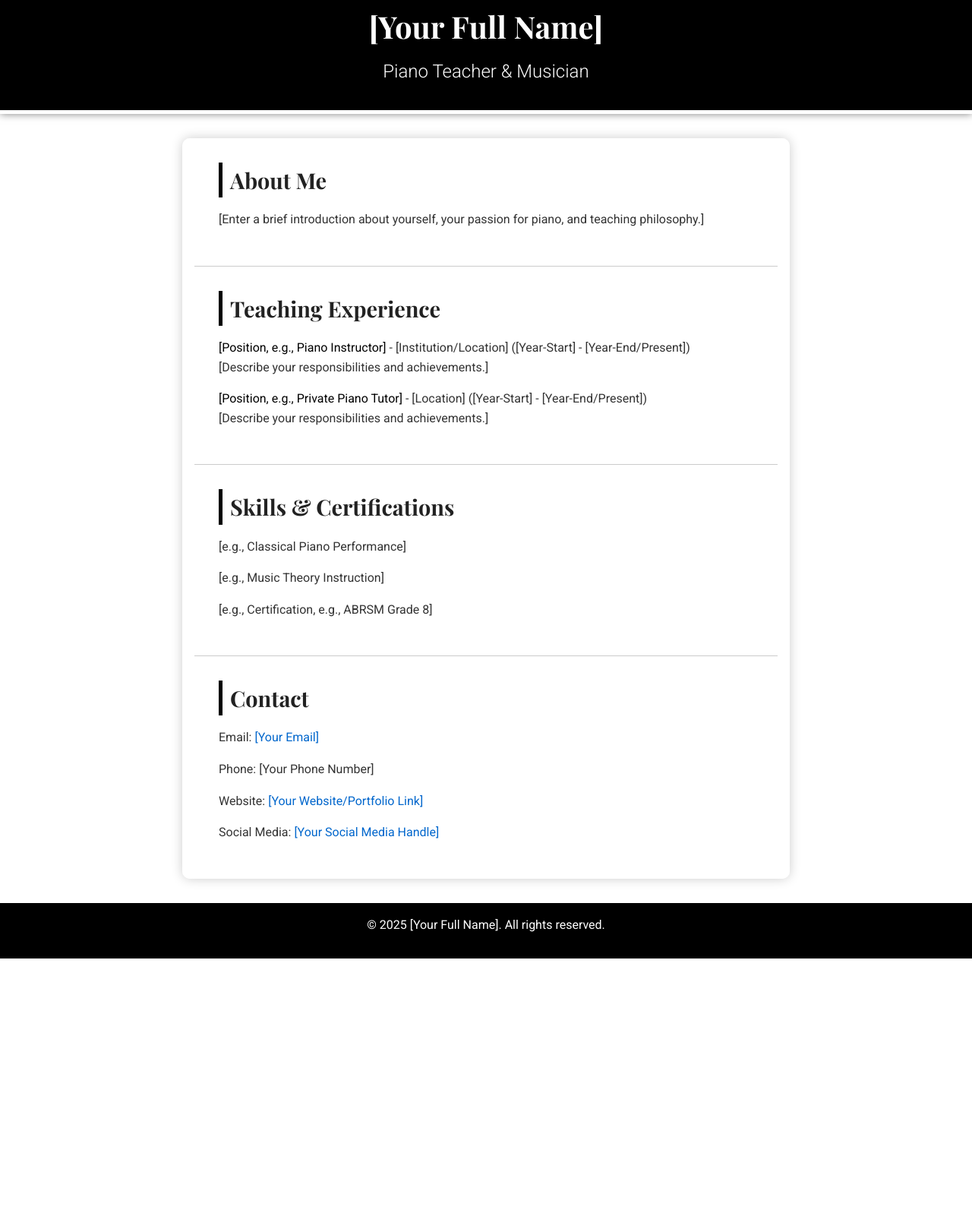
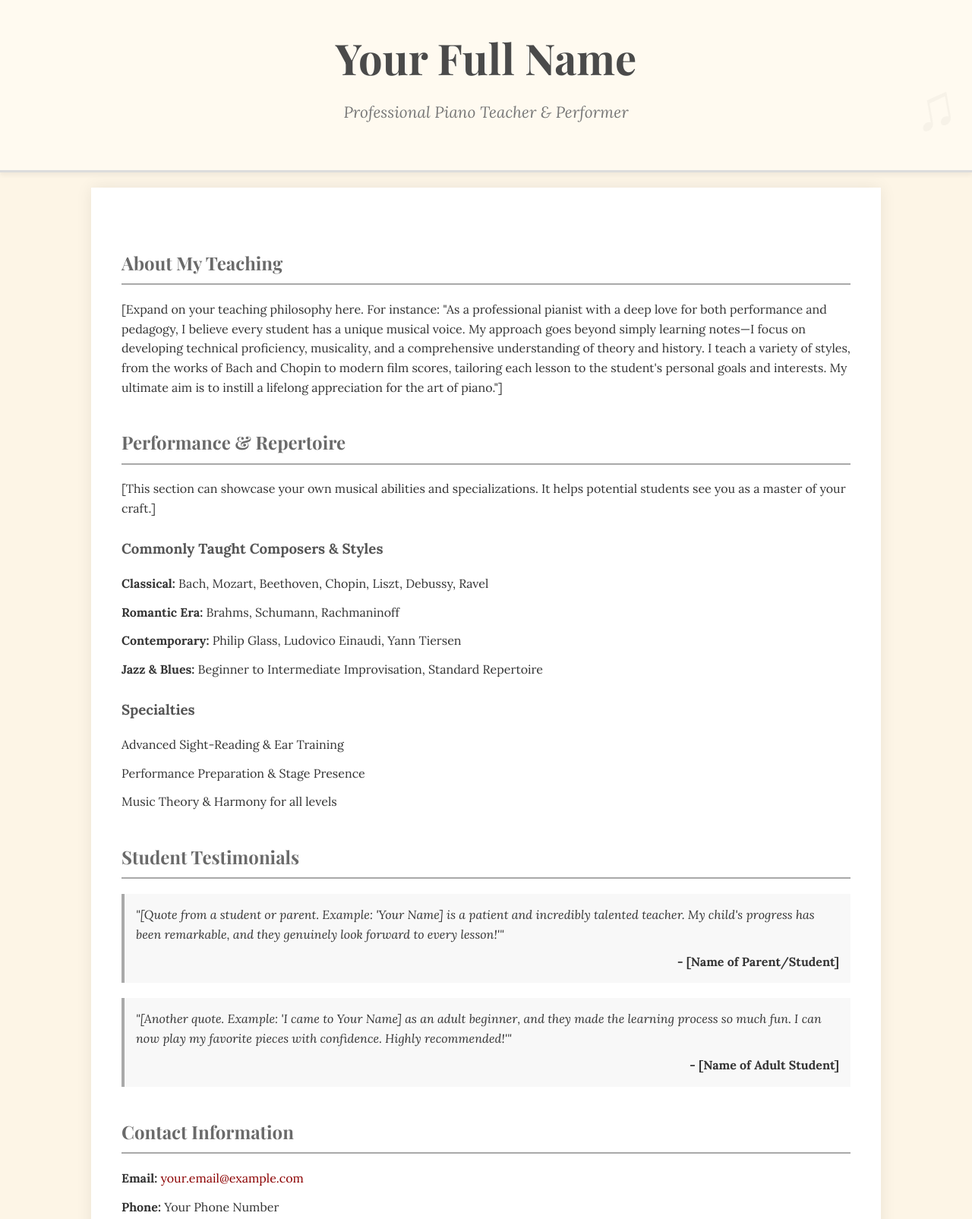
Before and after one commit to antpantaleon/antpantaleon.github.io, a plain HTML site: page index.html in a window 1280 px wide. Shown: the part 29-1634 px from the top of the page at 76% size. Before the commit the page ends 1291 px from the top, so only its background shows below. Drawn offline with nearby package versions, Linux system fonts and the light colour scheme.

Commit message:
Other website

```diff
--- a/index.html
+++ b/index.html
@@ -3,54 +3,158 @@
 <head>
     <meta charset="UTF-8">
     <meta name="viewport" content="width=device-width, initial-scale=1.0">
-    <title>Piano Teacher CV</title>
-    <link rel="stylesheet" href="styles.css">
-    <link href="https://fonts.googleapis.com/css2?family=Playfair+Display:wght@400;700&family=Roboto:wght@300;400&display=swap" rel="stylesheet">
+    <title>Your Name - Piano Teacher</title>
+    <link href="https://fonts.googleapis.com/css2?family=Playfair+Display:wght@400;700&family=Lora:ital,wght@0,400;0,700;1,400&display=swap" rel="stylesheet">
+    <style>
+        body {
+            font-family: 'Lora', serif;
+            color: #333;
+            background-color: #fdf5e6; /* A soft, creamy background color */
+            margin: 0;
+            padding: 0;
+            line-height: 1.6;
+        }
+        .container {
+            max-width: 960px;
+            margin: auto;
+            padding: 20px;
+        }
+        header {
+            text-align: center;
+            padding: 60px 0;
+            background-color: #fffaf0; /* Even lighter cream for header */
+            border-bottom: 3px solid #dcdcdc;
+            position: relative;
+            box-shadow: 0 4px 6px rgba(0,0,0,0.05);
+        }
+        header h1 {
+            font-family: 'Playfair Display', serif;
+            margin: 0;
+            font-size: 3.5em;
+            color: #4a4a4a;
+        }
+        header p {
+            font-family: 'Lora', serif;
+            margin: 10px 0 0;
+            font-style: italic;
+            font-size: 1.3em;
+            color: #777;
+        }
+        .header-bg-note {
+            position: absolute;
+            bottom: 20px;
+            right: 20px;
+            font-size: 5em;
+            color: rgba(0, 0, 0, 0.03);
+            transform: rotate(-10deg);
+        }
+        .content {
+            padding: 40px;
+            background-color: #ffffff;
+            box-shadow: 0 0 20px rgba(0,0,0,0.08);
+            margin-top: 20px;
+        }
+        h2 {
+            font-family: 'Playfair Display', serif;
+            border-bottom: 2px solid #a9a9a9;
+            padding-bottom: 8px;
+            color: #6a6a6a;
+            margin-top: 40px;
+        }
+        h3 {
+            color: #555;
+            margin-top: 25px;
+        }
+        ul {
+            list-style-type: none;
+            padding: 0;
+        }
+        li {
+            margin-bottom: 12px;
+        }
+        a {
+            color: #8B0000; /* Deep red for a touch of elegance */
+            text-decoration: none;
+        }
+        a:hover {
+            text-decoration: underline;
+        }
+        .testimonial {
+            background-color: #f8f8f8;
+            border-left: 4px solid #a9a9a9;
+            padding: 15px;
+            margin-bottom: 20px;
+            font-style: italic;
+        }
+        .testimonial p {
+            margin: 0;
+        }
+        .testimonial-author {
+            display: block;
+            text-align: right;
+            margin-top: 10px;
+            font-style: normal;
+            font-weight: bold;
+        }
+    </style>
 </head>
 <body>
+
     <header>
-        <div class="header-content">
-            <h1>[Your Full Name]</h1>
-            <h2>Piano Teacher & Musician</h2>
-        </div>
-    </header>
-    <main>
+        <h1>Your Full Name</h1>
+        <p>Professional Piano Teacher & Performer</p>
+        <div class="header-bg-note">&#9835;</div> </header>
+
+    <div class="container content">
         <section id="about">
-            <h3>About Me</h3>
-            <p>[Enter a brief introduction about yourself, your passion for piano, and teaching philosophy.]</p>
+            <h2>About My Teaching</h2>
+            <p>
+                [Expand on your teaching philosophy here. For instance: "As a professional pianist with a deep love for both performance and pedagogy, I believe every student has a unique musical voice. My approach goes beyond simply learning notes—I focus on developing technical proficiency, musicality, and a comprehensive understanding of theory and history. I teach a variety of styles, from the works of Bach and Chopin to modern film scores, tailoring each lesson to the student's personal goals and interests. My ultimate aim is to instill a lifelong appreciation for the art of piano."]
+            </p>
         </section>
-        <section id="experience">
-            <h3>Teaching Experience</h3>
+
+        <section id="repertoire">
+            <h2>Performance & Repertoire</h2>
+            <p>
+                [This section can showcase your own musical abilities and specializations. It helps potential students see you as a master of your craft.]
+            </p>
+            <h3>Commonly Taught Composers & Styles</h3>
             <ul>
-                <li>
-                    <strong>[Position, e.g., Piano Instructor]</strong> - [Institution/Location] ([Year-Start] - [Year-End/Present])
-                    <p>[Describe your responsibilities and achievements.]</p>
-                </li>
-                <li>
-                    <strong>[Position, e.g., Private Piano Tutor]</strong> - [Location] ([Year-Start] - [Year-End/Present])
-                    <p>[Describe your responsibilities and achievements.]</p>
-                </li>
+                <li><strong>Classical:</strong> Bach, Mozart, Beethoven, Chopin, Liszt, Debussy, Ravel</li>
+                <li><strong>Romantic Era:</strong> Brahms, Schumann, Rachmaninoff</li>
+                <li><strong>Contemporary:</strong> Philip Glass, Ludovico Einaudi, Yann Tiersen</li>
+                <li><strong>Jazz & Blues:</strong> Beginner to Intermediate Improvisation, Standard Repertoire</li>
+            </ul>
+
+            <h3>Specialties</h3>
+            <ul>
+                <li>Advanced Sight-Reading & Ear Training</li>
+                <li>Performance Preparation & Stage Presence</li>
+                <li>Music Theory & Harmony for all levels</li>
             </ul>
         </section>
-        <section id="skills">
-            <h3>Skills & Certifications</h3>
+
+        <section id="testimonials">
+            <h2>Student Testimonials</h2>
+            <div class="testimonial">
+                <p>"[Quote from a student or parent. Example: 'Your Name] is a patient and incredibly talented teacher. My child's progress has been remarkable, and they genuinely look forward to every lesson!'"</p>
+                <span class="testimonial-author">- [Name of Parent/Student]</span>
+            </div>
+            <div class="testimonial">
+                <p>"[Another quote. Example: 'I came to Your Name] as an adult beginner, and they made the learning process so much fun. I can now play my favorite pieces with confidence. Highly recommended!'"</p>
+                <span class="testimonial-author">- [Name of Adult Student]</span>
+            </div>
+        </section>
+
+        <section id="contact">
+            <h2>Contact Information</h2>
             <ul>
-                <li>[e.g., Classical Piano Performance]</li>
-                <li>[e.g., Music Theory Instruction]</li>
-                <li>[e.g., Certification, e.g., ABRSM Grade 8]</li>
+                <li><strong>Email:</strong> <a href="mailto:your.email@example.com">your.email@example.com</a></li>
+                <li><strong>Phone:</strong> Your Phone Number</li>
+                <li><strong>Location:</strong> Your City, Country (e.g., Offering lessons in [City] and online)</li>
             </ul>
         </section>
-        <section id="contact">
-            <h3>Contact</h3>
-            <p>Email: <a href="mailto:[Your Email]">[Your Email]</a></p>
-            <p>Phone: [Your Phone Number]</p>
-            <p>Website: <a href="[Your Website/Portfolio Link]">[Your Website/Portfolio Link]</a></p>
-            <p>Social Media: <a href="[e.g., Instagram/YouTube Link]">[Your Social Media Handle]</a></p>
-        </section>
-    </main>
-    <footer>
-        <p>&copy; 2025 [Your Full Name]. All rights reserved.</p>
-    </footer>
-    <script src="script.js"></script>
+    </div>
+
 </body>
 </html>
```
